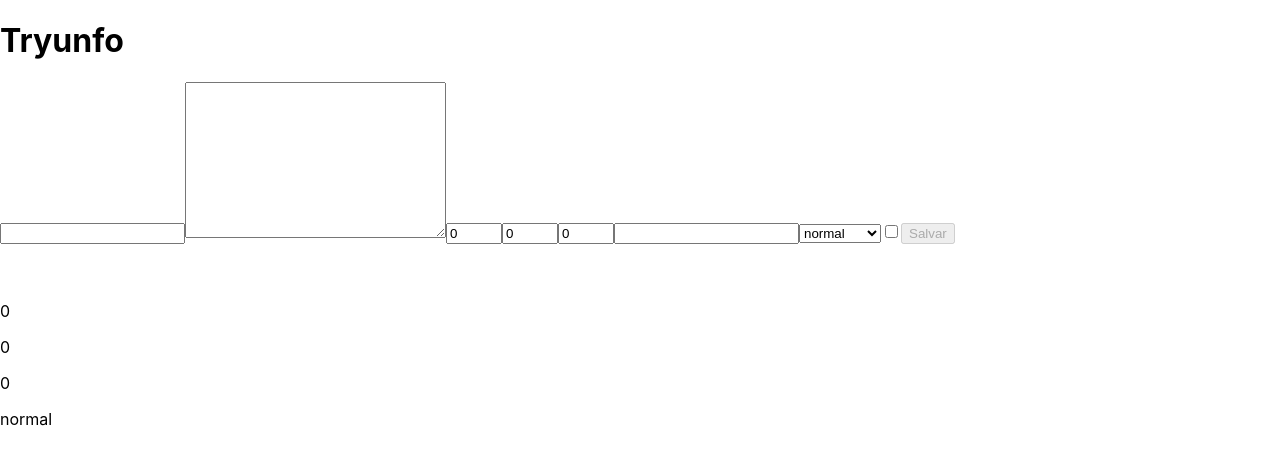
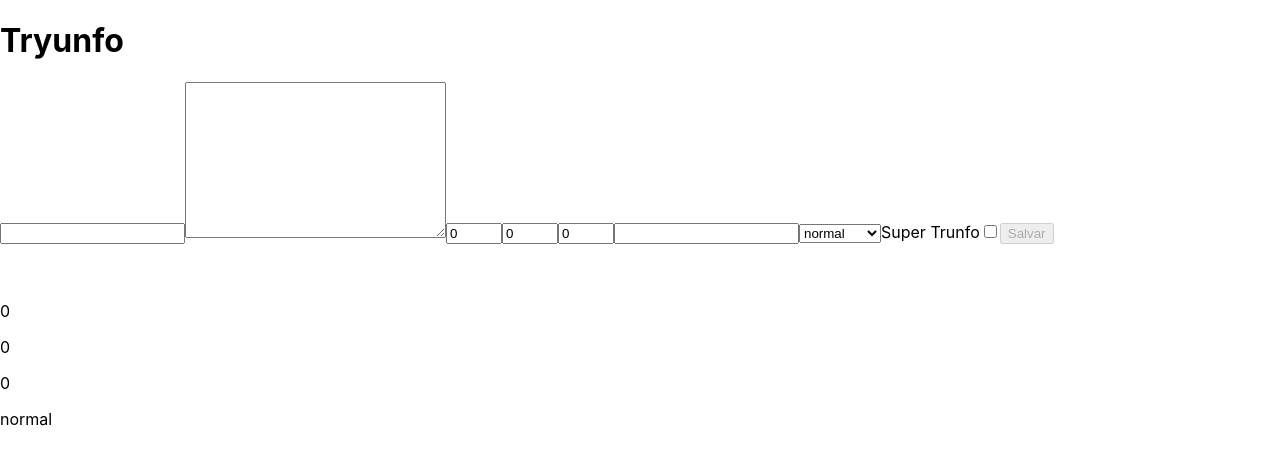
Before and after one commit to aysllanferreira/Projeto-13-Tryunfo, a React (Create React App) app: page / in a window 1280 px wide. Shown: the top 464 px of the page. Built offline with nearby package versions, Linux system fonts and the light colour scheme.

Commit message:
requisito 09 implementado

```diff
--- a/src/App.js
+++ b/src/App.js
@@ -11,37 +11,17 @@ function App() {
   const [cardImage, setCardImage] = useState('');
   const [cardRare, setCardRare] = useState('normal');
   const [cardTrunfo, setCardTrunfo] = useState(false);
-  const [turnBtn, setTurnBtn] = useState(true);
+  const [saveCard, setSaveCard] = useState([]);
+  const [hasTrunfo, setHasTrunfo] = useState(false);
 
-  useEffect(() => {
-    const maxValue = 210;
-    const sum = (+cardAttr1 + +cardAttr2 + +cardAttr3) > maxValue;
-    if (cardName !== '' && cardDescription !== ''
-    && cardAttr1 !== '' && cardAttr2 !== '' && cardAttr3 !== ''
-    && cardImage !== '' && sum > maxValue) {
-      setTurnBtn(false);
-    } else {
-      setTurnBtn(true);
-    }
-  }, [cardName, cardDescription, cardAttr1, cardAttr2,
-    cardAttr3, cardImage, cardRare, cardTrunfo]);
-
-  const verifyLength = (attr) => {
-    const maxValue = 90;
-    return (+attr < 0 || +attr > maxValue);
-  };
-
-  const isSaveButtonDisabled = () => {
-    const verifyAttr = verifyLength(cardAttr1)
-    || verifyLength(cardAttr2) || verifyLength(cardAttr3);
-
-    const maxValue = 210;
-    const sum = (+cardAttr1 + +cardAttr2 + +cardAttr3) > maxValue;
-
-    return setTurnBtn(verifyAttr || sum);
+  const verifyTrunfo = () => {
+    if (saveCard.length === 0) setHasTrunfo(false);
+    if (saveCard.some(({ trunfo }) => trunfo === true)) setHasTrunfo(true);
+    else setHasTrunfo(false);
   };
 
   const onInputChange = ({ target }) => {
+    verifyTrunfo();
     const { id, value, checked } = target;
     if (checked) setCardTrunfo(checked);
     else setCardTrunfo(false);
@@ -71,10 +51,32 @@ function App() {
     default:
       break;
     }
-    isSaveButtonDisabled();
+    verifyTrunfo();
   };
 
+  const sum = 210;
+  const indSum = 90;
+
+  const verifySize = () => !cardName
+    || !cardImage
+    || !cardDescription
+    || +cardAttr1 + +cardAttr2 + +cardAttr3 > sum
+    || [cardAttr1, cardAttr2, cardAttr3].some((attr) => attr < 0)
+    || [cardAttr1, cardAttr2, cardAttr3].some((attr) => attr > indSum);
+
   const onSaveButtonClick = () => {
+    const card = {
+      name: cardName,
+      description: cardDescription,
+      attr01: cardAttr1,
+      attr02: cardAttr2,
+      attr03: cardAttr3,
+      image: cardImage,
+      rare: cardRare,
+      trunfo: cardTrunfo,
+    };
+    setSaveCard((prev) => [...prev, card]);
+
     setCardName('');
     setCardDescription('');
     setCardImage('');
@@ -83,6 +85,16 @@ function App() {
     setCardAttr3(0);
     setCardRare('normal');
   };
+
+  const deleteCard = ({ target }) => {
+    const newCards = saveCard.filter(({ name }) => name !== target.value);
+    setSaveCard(newCards);
+    verifyTrunfo();
+  };
+
+  useEffect(() => {
+    verifyTrunfo();
+  }, [saveCard]);
 
   return (
     <div>
@@ -98,7 +110,8 @@ function App() {
         cardTrunfo={ cardTrunfo }
         onInputChange={ onInputChange }
         onSaveButtonClick={ onSaveButtonClick }
-        isSaveButtonDisabled={ turnBtn }
+        isSaveButtonDisabled={ verifySize() }
+        hasTrunfo={ hasTrunfo }
       />
 
       <Card
@@ -113,6 +126,32 @@ function App() {
         onInputChange={ onInputChange }
         onSaveButtonClick={ onSaveButtonClick }
       />
+      {saveCard.length > 0 ? (
+        <ul>
+          {saveCard.map((card) => (
+            <li key={ Math.random() }>
+              <Card
+                cardName={ card.name }
+                cardDescription={ card.description }
+                cardAttr1={ card.attr1 }
+                cardAttr2={ card.attr2 }
+                cardAttr3={ card.attr3 }
+                cardImage={ card.image }
+                cardRare={ card.rare }
+                cardTrunfo={ card.trunfo }
+              />
+              <button
+                type="button"
+                data-testid="delete-button"
+                value={ card.name }
+                onClick={ deleteCard }
+              >
+                Excluir
+              </button>
+            </li>
+          ))}
+        </ul>
+      ) : null}
     </div>
   );
 }
--- a/src/components/Form.jsx
+++ b/src/components/Form.jsx
@@ -78,12 +78,22 @@ function Form({
         <option value="muito raro">muito raro</option>
       </select>
 
-      <input
-        checked={ cardTrunfo }
-        onChange={ onInputChange }
-        type="checkbox"
-        data-testid="trunfo-input"
-      />
+      {
+        hasTrunfo ? (
+          <p>Você já tem um Super Trunfo em seu baralho</p>
+        ) : (
+          <label htmlFor="cardTrunfo">
+            Super Trunfo
+            <input
+              type="checkbox"
+              name="cardTrunfo"
+              data-testid="trunfo-input"
+              checked={ cardTrunfo }
+              onChange={ onInputChange }
+            />
+          </label>
+        )
+      }
 
       <button
         disabled={ isSaveButtonDisabled }
```
